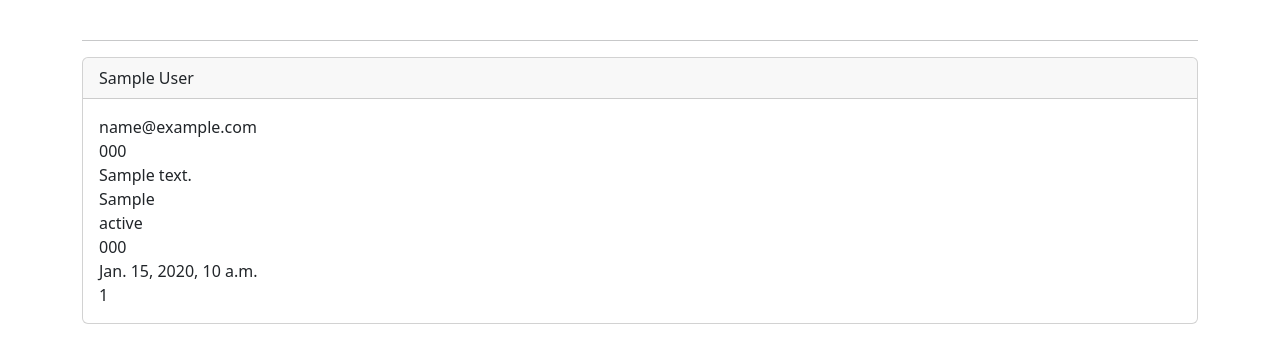
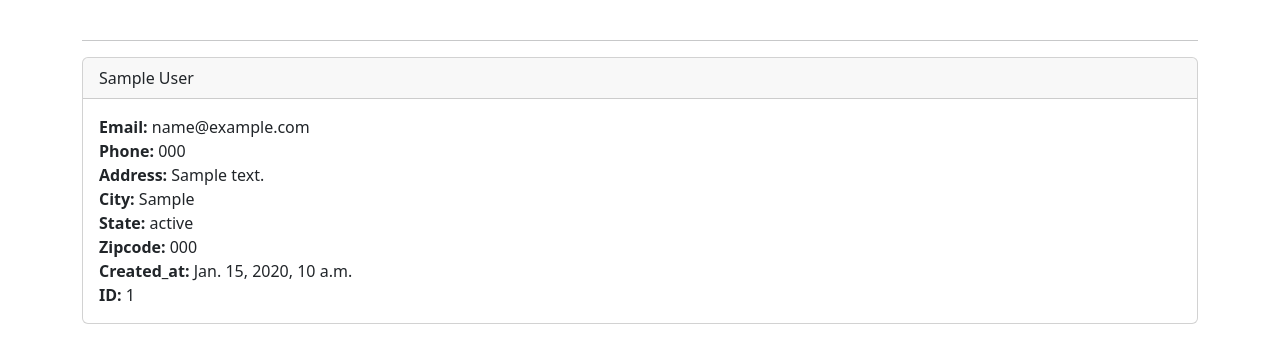
Before and after one commit to Eamateli/CRM_App, a Django app: page /record/1 in a window 1280 px wide. Shown: the part 56-419 px from the top of the page. Run offline with Django 5.2, Linux system fonts and the light colour scheme; a user stored in the database is signed in; tables that the repository leaves empty hold one stand-in row (values such as "Sample post").

Commit message:
Bootstrap Card: Udating the details

```diff
--- a/website/templates/record.html
+++ b/website/templates/record.html
@@ -8,14 +8,14 @@
     </div>
     <div class="card-body">
       <p class="card-text">
-        <strong></strong>{{ customer_record.email }}<br/>
-        <strong></strong>{{ customer_record.phone }}<br/>
-        <strong></strong>{{ customer_record.address }}<br/>
-        <strong></strong>{{ customer_record.city }}<br/>
-        <strong></strong>{{ customer_record.state }}<br/>
-        <strong></strong>{{ customer_record.zipcode}}<br/>
-        <strong></strong>{{ customer_record.created_at }}<br/>
-        <strong></strong>{{ customer_record.id }}<br/>
+        <strong>Email: </strong>{{ customer_record.email }}<br/>
+        <strong>Phone: </strong>{{ customer_record.phone }}<br/>
+        <strong>Address: </strong>{{ customer_record.address }}<br/>
+        <strong>City: </strong>{{ customer_record.city }}<br/>
+        <strong>State: </strong>{{ customer_record.state }}<br/>
+        <strong>Zipcode: </strong>{{ customer_record.zipcode}}<br/>
+        <strong>Created_at: </strong>{{ customer_record.created_at }}<br/>
+        <strong>ID: </strong>{{ customer_record.id }}<br/>
       </p>
     </div>
   </div>
```
